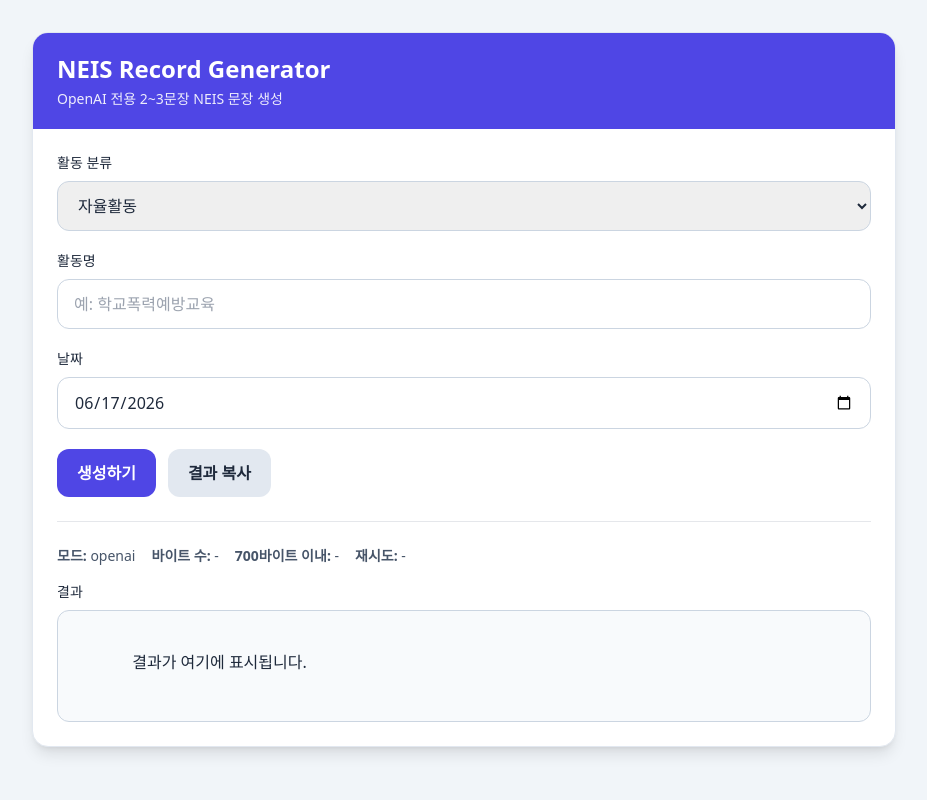
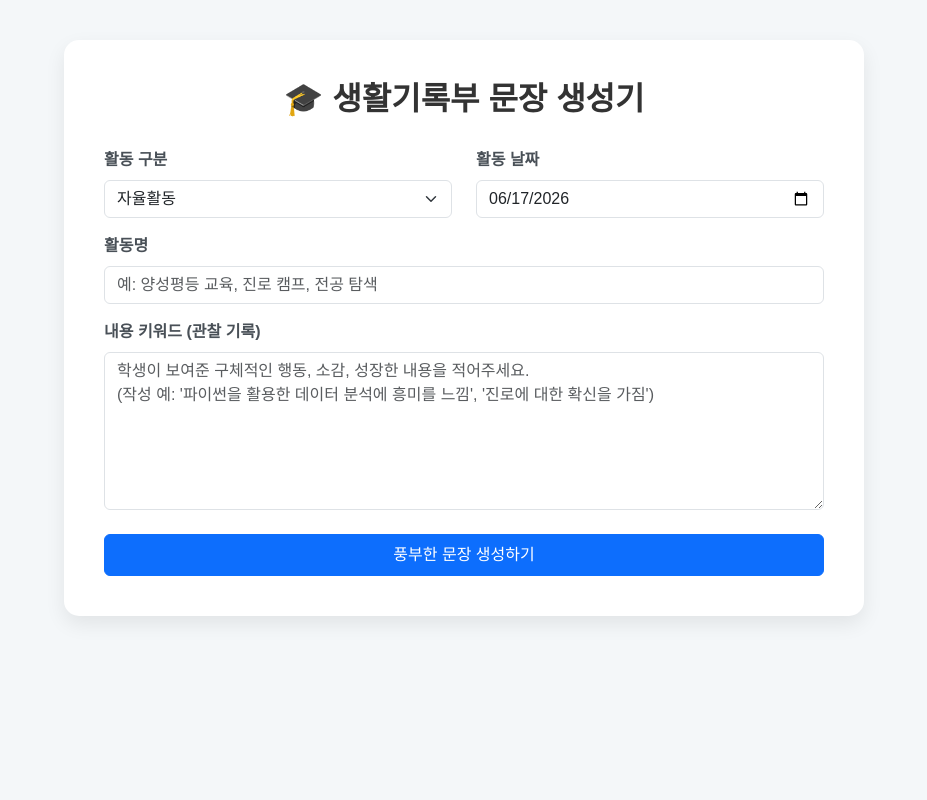
Before and after one commit to ortega19770412-max/neis-generator, a FastAPI app: page / in a window 1280 px wide. Shown: the whole page, without its empty margins (176-1103 px from the left). Run offline with FastAPI, Linux system fonts and the light colour scheme; some libraries are stand-ins or nearby versions.

Commit message:
Update index.html

```diff
--- a/templates/index.html
+++ b/templates/index.html
@@ -1,170 +1,129 @@
 <!DOCTYPE html>
 <html lang="ko">
 <head>
-  <meta charset="UTF-8" />
-  <meta name="viewport" content="width=device-width, initial-scale=1.0" />
-  <title>NEIS Record Generator</title>
-  <script src="https://cdn.tailwindcss.com"></script>
+    <meta charset="UTF-8">
+    <meta name="viewport" content="width=device-width, initial-scale=1.0">
+    <title>NEIS 활동 기록 생성기</title>
+    <link href="https://cdn.jsdelivr.net/npm/bootstrap@5.3.0/dist/css/bootstrap.min.css" rel="stylesheet">
+    <style>
+        :root { --primary-color: #007bff; }
+        body { background-color: #f4f7f9; padding: 40px 20px; font-family: 'Pretendard', sans-serif; }
+        .container { max-width: 800px; background: white; padding: 40px; border-radius: 15px; box-shadow: 0 8px 20px rgba(0,0,0,0.08); }
+        .header-title { font-weight: 700; color: #333; margin-bottom: 30px; text-align: center; }
+        .form-label { font-weight: 600; color: #495057; }
+        #resultArea {
+            background: #f8f9fa; min-height: 150px; border: 1px solid #ced4da;
+            border-radius: 10px; padding: 20px; margin-top: 25px;
+            white-space: pre-wrap; cursor: pointer; transition: all 0.2s;
+            font-size: 1.05rem; line-height: 1.7;
+        }
+        #resultArea:hover { background: #e9ecef; border-color: #adb5bd; }
+        .loading { display: none; text-align: center; margin-top: 20px; }
+        .byte-cnt { font-size: 0.9rem; color: #dc3545; text-align: right; margin-top: 8px; font-weight: bold; }
+        .hint { font-size: 0.8rem; color: #6c757d; margin-top: 4px; }
+    </style>
 </head>
-<body class="bg-slate-100 min-h-screen text-slate-800">
-  <div class="max-w-4xl mx-auto px-4 py-8">
-    <div class="bg-white rounded-2xl shadow-lg border border-slate-200 overflow-hidden">
-      <div class="bg-indigo-600 text-white px-6 py-5">
-        <h1 class="text-2xl font-bold">NEIS Record Generator</h1>
-        <p class="text-sm opacity-90 mt-1">OpenAI 전용 2~3문장 NEIS 문장 생성</p>
-      </div>
+<body>
 
-      <div class="p-6 space-y-6">
-        <form id="generateForm" class="space-y-5">
-          <div>
-            <label class="block text-sm font-medium mb-2">활동 분류</label>
-            <select
-              id="activity_type"
-              class="w-full rounded-xl border border-slate-300 px-4 py-3 focus:outline-none focus:ring-2 focus:ring-indigo-500"
-            >
-              <option value="자율활동">자율활동</option>
-              <option value="진로활동">진로활동</option>
-            </select>
-          </div>
+<div class="container">
+    <h2 class="header-title">🎓 생활기록부 문장 생성기</h2>
 
-          <div>
-            <label class="block text-sm font-medium mb-2">활동명</label>
-            <input
-              id="activity_name"
-              type="text"
-              placeholder="예: 학교폭력예방교육"
-              class="w-full rounded-xl border border-slate-300 px-4 py-3 focus:outline-none focus:ring-2 focus:ring-indigo-500"
-              required
-            />
-          </div>
+    <form id="recordForm">
+        <div class="row mb-3">
+            <div class="col-md-6">
+                <label class="form-label">활동 구분</label>
+                <select class="form-select" name="activity_type" required>
+                    <option value="자율활동" selected>자율활동</option>
+                    <option value="진로활동">진로활동</option>
+                    <option value="동아리활동">동아리활동</option>
+                    <option value="봉사활동">봉사활동</option>
+                    <option value="개인특기사항">교과세특/기타</option>
+                </select>
+            </div>
+            <div class="col-md-6">
+                <label class="form-label">활동 날짜</label>
+                <!-- 날짜 지정 방식으로 변경 -->
+                <input type="date" class="form-control" name="activity_date" id="activity_date" required>
+            </div>
+        </div>
 
-          <div>
-            <label class="block text-sm font-medium mb-2">날짜</label>
-            <input
-              id="date"
-              type="date"
-              class="w-full rounded-xl border border-slate-300 px-4 py-3 focus:outline-none focus:ring-2 focus:ring-indigo-500"
-              required
-            />
-          </div>
+        <div class="mb-3">
+            <label class="form-label">활동명</label>
+            <input type="text" class="form-control" name="activity_name" placeholder="예: 양성평등 교육, 진로 캠프, 전공 탐색" required>
+        </div>
 
-          <div class="flex flex-wrap gap-3">
-            <button
-              type="submit"
-              class="bg-indigo-600 hover:bg-indigo-700 text-white font-semibold px-5 py-3 rounded-xl transition"
-            >
-              생성하기
-            </button>
-            <button
-              type="button"
-              id="copyBtn"
-              class="bg-slate-200 hover:bg-slate-300 text-slate-800 font-semibold px-5 py-3 rounded-xl transition"
-            >
-              결과 복사
-            </button>
-          </div>
-        </form>
+        <div class="mb-4">
+            <label class="form-label">내용 키워드 (관찰 기록)</label>
+            <textarea class="form-control" name="student_keywords" rows="6"
+                placeholder="학생이 보여준 구체적인 행동, 소감, 성장한 내용을 적어주세요.
+(작성 예: '파이썬을 활용한 데이터 분석에 흥미를 느낌', '진로에 대한 확신을 가짐')" required></textarea>
+        </div>
 
-        <div class="border-t pt-6 space-y-4">
-          <div class="flex flex-wrap gap-4 text-sm text-slate-600">
-            <div><span class="font-semibold">모드:</span> <span id="mode">openai</span></div>
-            <div><span class="font-semibold">바이트 수:</span> <span id="byteLength">-</span></div>
-            <div><span class="font-semibold">700바이트 이내:</span> <span id="withinLimit">-</span></div>
-            <div><span class="font-semibold">재시도:</span> <span id="retryCount">-</span></div>
-          </div>
+        <button type="submit" class="btn btn-primary w-100 py-2">풍부한 문장 생성하기</button>
+    </form>
 
-          <div>
-            <label class="block text-sm font-medium mb-2">결과</label>
-            <div
-              id="result"
-              class="min-h-28 rounded-xl border border-slate-300 bg-slate-50 px-4 py-3 whitespace-pre-wrap leading-relaxed"
-            >
-              결과가 여기에 표시됩니다.
-            </div>
-          </div>
-        </div>
-      </div>
+    <div class="loading">
+        <div class="spinner-border text-primary" role="status"></div>
+        <p class="mt-3 text-muted">AI가 맞춤형 문장을 작성 중입니다...</p>
     </div>
-  </div>
 
-  <script>
-    const form = document.getElementById('generateForm');
-    const resultEl = document.getElementById('result');
-    const modeEl = document.getElementById('mode');
-    const byteLengthEl = document.getElementById('byteLength');
-    const withinLimitEl = document.getElementById('withinLimit');
-    const retryCountEl = document.getElementById('retryCount');
-    const copyBtn = document.getElementById('copyBtn');
-    const dateInput = document.getElementById('date');
-    const activityType = document.getElementById('activity_type');
+    <div id="resultWrapper" style="display: none;">
+        <div id="resultArea" onclick="copyToClipboard()" title="클릭하면 복사됩니다."></div>
+        <p class="hint text-center">박스를 클릭하면 클립보드에 복사됩니다.</p>
+        <div class="byte-cnt" id="byteCount">0 / 700 bytes</div>
+    </div>
+</div>
 
-    function setTodayDate() {
-      const today = new Date();
-      const yyyy = today.getFullYear();
-      const mm = String(today.getMonth() + 1).padStart(2, '0');
-      const dd = String(today.getDate()).padStart(2, '0');
-      dateInput.value = `${yyyy}-${mm}-${dd}`;
+<script>
+    // 오늘 날짜로 기본값 설정
+    document.getElementById('activity_date').value = new Date().toISOString().substring(0, 10);
+
+    const form = document.getElementById('recordForm');
+    const resultArea = document.getElementById('resultArea');
+    const resultWrapper = document.getElementById('resultWrapper');
+    const byteCount = document.getElementById('byteCount');
+    const loading = document.querySelector('.loading');
+
+    // 한글 바이트 계산 (NEIS 3바이트 기준 소극적 계산)
+    function getByteLength(s) {
+        let b, i, c;
+        for(b=i=0; c=s.charCodeAt(i++); b+=c>>11?3:c>>7?2:1);
+        return b;
     }
 
-    setTodayDate();
+    form.onsubmit = async (e) => {
+        e.preventDefault();
+        loading.style.display = 'block';
+        resultWrapper.style.display = 'none';
 
-    form.addEventListener('submit', async (e) => {
-      e.preventDefault();
+        const formData = new FormData(form);
+        try {
+            const response = await fetch('/generate', {
+                method: 'POST',
+                body: formData
+            });
+            const data = await response.json();
 
-      const payload = {
-        activity_type: activityType.value,
-        activity_name: document.getElementById('activity_name').value.trim(),
-        date: dateInput.value
-      };
+            resultArea.innerText = data.result;
+            resultWrapper.style.display = 'block';
 
-      if (!payload.activity_type || !payload.activity_name || !payload.date) {
-        alert('모든 항목을 입력해주세요.');
-        return;
-      }
+            const bytes = getByteLength(data.result);
+            byteCount.innerText = `${bytes} / 700 bytes (NEIS 기준)`;
 
-      resultEl.textContent = '생성 중...';
-      modeEl.textContent = 'openai';
-      byteLengthEl.textContent = '-';
-      withinLimitEl.textContent = '-';
-      retryCountEl.textContent = '-';
+        } catch (error) {
+            alert("연결 오류가 발생했습니다.");
+        } finally {
+            loading.style.display = 'none';
+        }
+    };
 
-      try {
-        const res = await fetch('/generate', {
-          method: 'POST',
-          headers: { 'Content-Type': 'application/json' },
-          body: JSON.stringify(payload)
+    function copyToClipboard() {
+        const text = resultArea.innerText;
+        if (!text) return;
+        navigator.clipboard.writeText(text).then(() => {
+            alert("복사되었습니다!");
         });
-
-        const data = await res.json();
-
-        if (!res.ok) {
-          throw new Error(data.detail || '생성 실패');
-        }
-
-        resultEl.textContent = data.result;
-        modeEl.textContent = data.mode;
-        byteLengthEl.textContent = data.byte_length;
-        withinLimitEl.textContent = data.within_limit ? '예' : '아니오';
-        retryCountEl.textContent = data.retry_count;
-      } catch (err) {
-        resultEl.textContent = `오류: ${err.message}`;
-      }
-    });
-
-    copyBtn.addEventListener('click', async () => {
-      const text = resultEl.textContent.trim();
-      if (!text || text === '결과가 여기에 표시됩니다.' || text.startsWith('오류:') || text === '생성 중...') {
-        alert('복사할 결과가 없습니다.');
-        return;
-      }
-
-      try {
-        await navigator.clipboard.writeText(text);
-        alert('결과를 복사했습니다.');
-      } catch (err) {
-        alert('복사에 실패했습니다.');
-      }
-    });
-  </script>
+    }
+</script>
 </body>
 </html>
```
